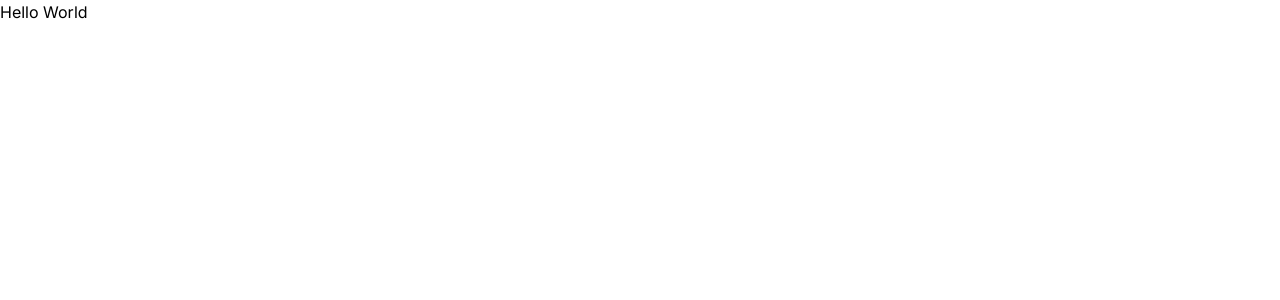
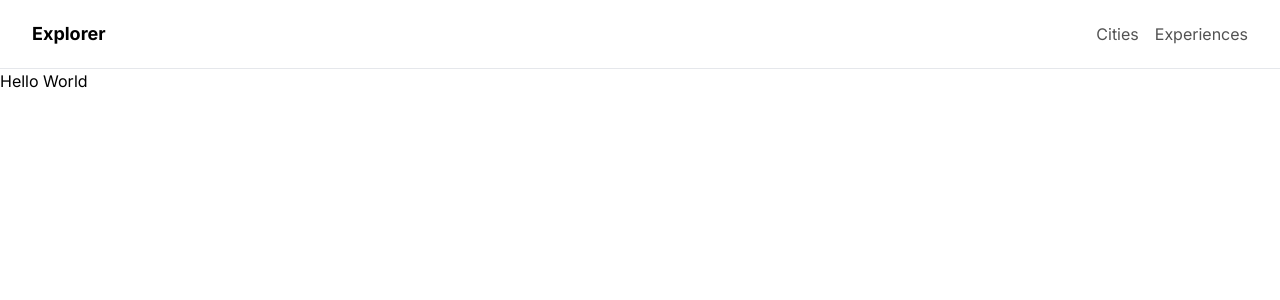
Before and after one commit to WebDeveloper0315/blog-nextjs, a Next.js app: page / in a window 1280 px wide. Shown: the top 300 px of the page. Built offline with nearby package versions, Linux system fonts and the light colour scheme.

Commit message:
Navigation Component

```diff
--- a/app/layout.tsx
+++ b/app/layout.tsx
@@ -1,3 +1,4 @@
+import Navigation from '@/components/navigation/Navigation'
 import './globals.css'
 import type { Metadata } from 'next'
 import { Inter } from 'next/font/google'
@@ -16,7 +17,9 @@
 }) {
   return (
     <html lang="en">
-      <body className={inter.className}>{children}</body>
+      <body className={inter.className}>
+        <Navigation/>
+        {children}</body>
     </html>
   )
 }
--- a/app/page.tsx
+++ b/app/page.tsx
@@ -2,6 +2,8 @@
 
 export default function Home() {
   return (
-    <main>Hello World</main>
+    <main className="h-[3000px]">
+      Hello World
+    </main>
   )
 }
--- /dev/null
+++ b/components/layout/padding-container.tsx
@@ -0,0 +1,11 @@
+import React, { ReactNode } from 'react'
+
+const PaddingContainer = ({children}: {children:ReactNode}) => {
+  return (
+    <div className='px-8 w-full max-w-7xl mx-auto'>
+      {children}
+    </div>
+  )
+}
+
+export default PaddingContainer
--- /dev/null
+++ b/components/navigation/Navigation.tsx
@@ -0,0 +1,28 @@
+import Link from 'next/link'
+import React from 'react'
+import PaddingContainer from '../layout/padding-container'
+
+const Navigation = () => {
+  return (
+
+    <div className='border-b sticky top-0 right-0 left-0 bg-white bg-opacity-50 backdrop-blur-md'>
+        <PaddingContainer>
+            <div className='py-5 flex items-center justify-between'>
+                <Link className='text-lg font-bold' href="/">Explorer</Link>
+
+                    {/* Category Links*/}
+                <nav>
+                    <ul className='flex items-center gap-4 text-neutral-600'>
+                        <li><Link href="/cities">Cities</Link></li>
+                        <li><Link href="/experiences">Experiences</Link></li>
+                    </ul>
+                </nav>
+            </div>
+        </PaddingContainer>
+    </div>
+
+
+  )
+}
+
+export default Navigation
```
